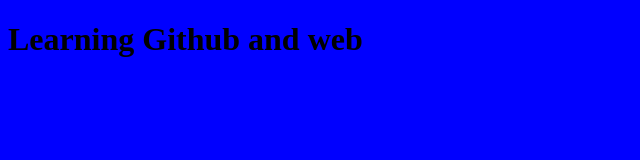
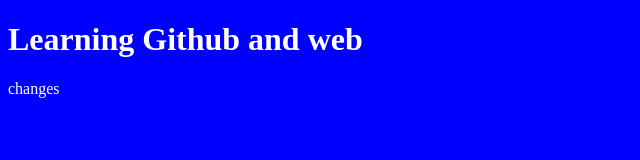
Before and after one commit to jayeshchoudhary/learn-github, a plain HTML site: page index.html in a window 1280 px wide. Shown: the whole page, without its empty margins (0-640 px from the left). Drawn offline with Linux system fonts and the light colour scheme.

Commit message:
commit with -a flag

```diff
--- a/CSS/style.css
+++ b/CSS/style.css
@@ -1,3 +1,4 @@
 body {
     background-color: blue;
+    color: white;
 }
--- a/index.html
+++ b/index.html
@@ -9,5 +9,6 @@
 </head>
 <body>
     <h1>Learning Github and web</h1>
+    <p>changes</p>
 </body>
 </html>
```
